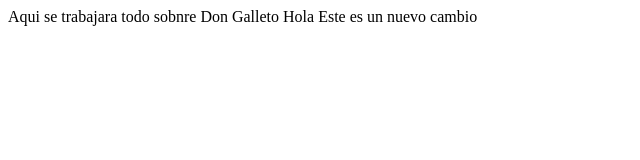
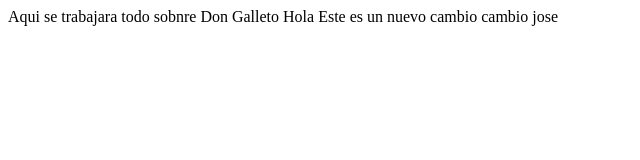
Before and after one commit to LaAlejandraDev/DonGalleto, a plain HTML site: page web/index.html in a window 1280 px wide. Shown: the full height of the page, 0-640 px from the left. Drawn offline with Linux system fonts and the light colour scheme.

Commit message:
segunda modificacion Jose

```diff
--- a/web/index.html
+++ b/web/index.html
@@ -13,6 +13,7 @@ Click nbfs://nbhost/SystemFileSystem/Templates/JSP_Servlet/Html.html to edit thi
         <div>Aqui se trabajara todo sobnre Don Galleto
             Hola
             Este es un nuevo cambio
+            cambio jose
         </div>
     </body>
 </html>
```
